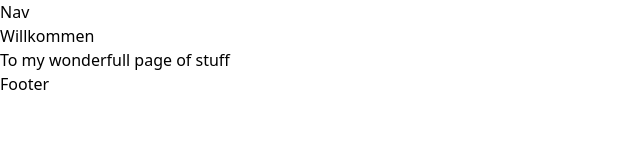
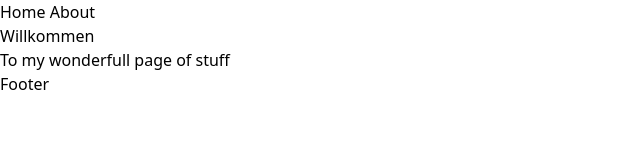
Before and after one commit to pirana3/my-website-part-2, a React (Vite) app in the folder frontend/: page / in a window 1280 px wide. Shown: the top 160 px of the page, without its empty margins (0-640 px from the left). Built offline with nearby package versions, Linux system fonts and the light colour scheme.

Commit message:
nav stuff

```diff
--- a/frontend/src/components/Nav.tsx
+++ b/frontend/src/components/Nav.tsx
@@ -1,8 +1,29 @@
 import React from 'react'
+import { BrowserRouter as Router, Routes, Route, useNavigate, Link } from 'react-router-dom';
 
 const Nav = () => {
   return (
-    <div className= ''>Nav</div>
+    <header>
+      <div>
+        <nav>
+          <div>
+
+          </div>
+
+          <div>
+            <Link to='/' className=''> Home</Link>
+            <Link to='/about' className=''> About</Link>
+          </div>
+
+
+        </nav>
+      </div>
+
+
+
+
+
+    </header>
   )
 }
 
```
